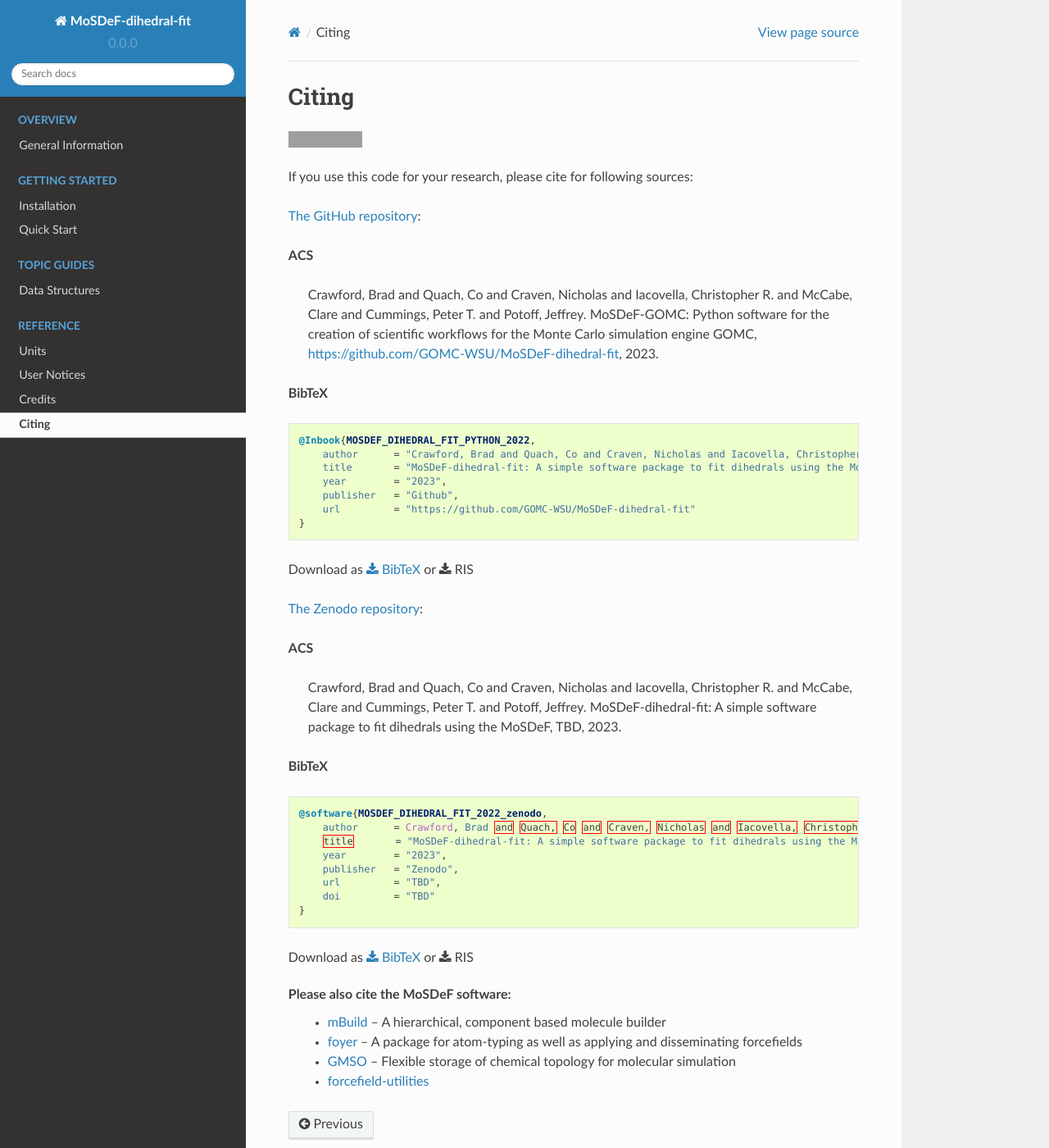
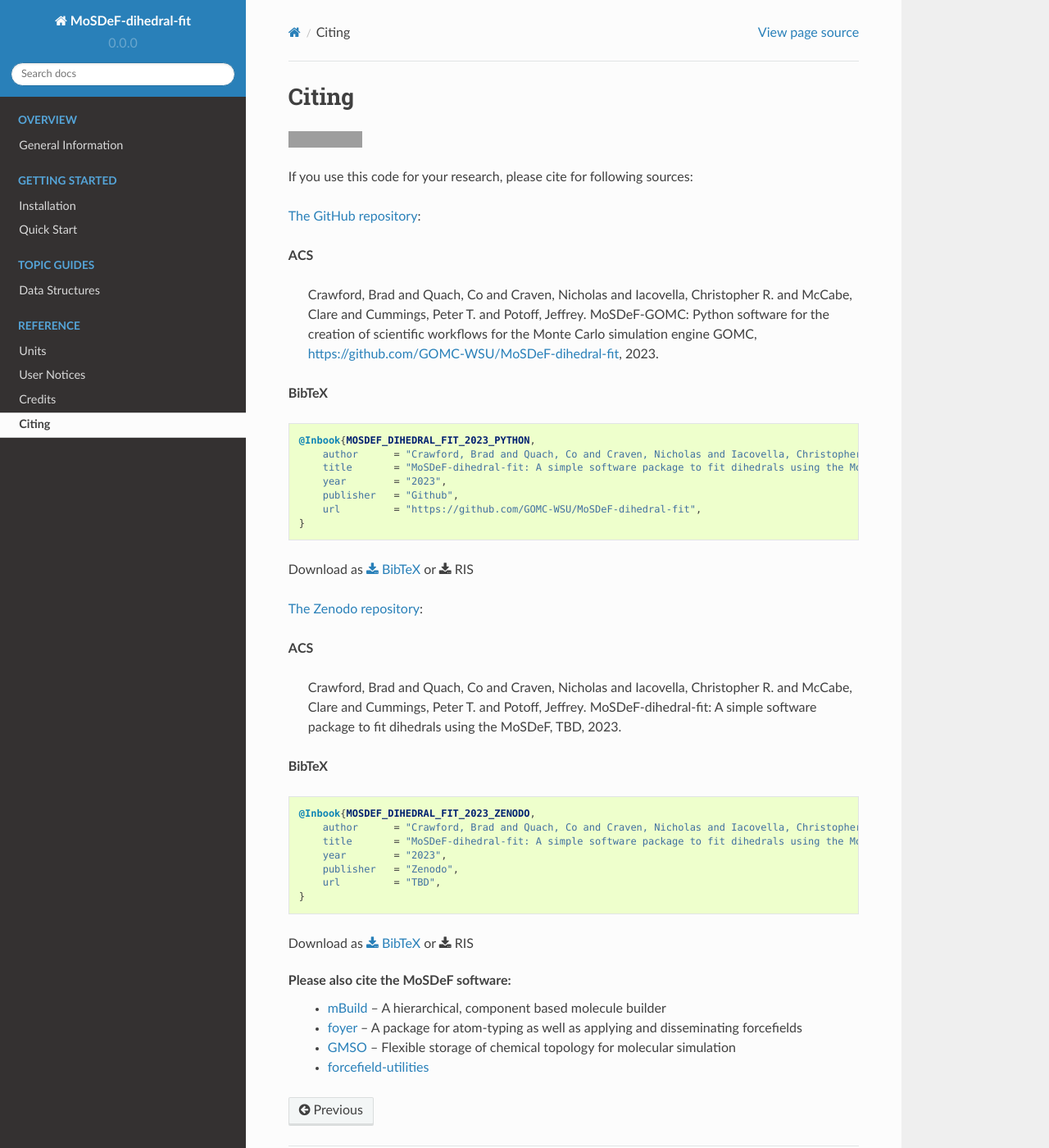
Before and after one commit to GOMC-WSU/MoSDeF-dihedral-fit, a Sphinx documentation site: the page built from docs/reference/citing_mosdef_dihedral_fit_python.rst, in a window 1280 px wide and 1400 px high. Shown: the whole window at 82% size. Built offline with Sphinx 7.4.7 and the Read the Docs theme 2.0.0, drawn with Linux system fonts in a browser that asks for light colours; grey boxes are pictures that could not be loaded.

```diff
--- a/docs/getting_started/installation/installation.rst
+++ b/docs/getting_started/installation/installation.rst
@@ -5,7 +5,7 @@
     :target: http://opensource.org/licenses/MIT
 
 Recommended installation is with `mamba <https://github.com/mamba-org/mamba>`_
-----------------------------------------------------------
+------------------------------------------------------------------------------
 ::
 
     $ mamba install -c conda-forge mosdef-dihedral-fit
--- a/docs/reference/citing_mosdef_dihedral_fit_python.rst
+++ b/docs/reference/citing_mosdef_dihedral_fit_python.rst
@@ -16,12 +16,12 @@
 
 .. code-block:: bibtex
 
-    @Inbook{MOSDEF_DIHEDRAL_FIT_PYTHON_2022,
+    @Inbook{MOSDEF_DIHEDRAL_FIT_2023_PYTHON,
 	author      = "Crawford, Brad and Quach, Co and Craven, Nicholas and Iacovella, Christopher R. and McCabe, Clare and Cummings, Peter T. and  Potoff, Jeffrey",
 	title       = "MoSDeF-dihedral-fit: A simple software package to fit dihedrals using the MoSDeF",
 	year        = "2023",
 	publisher   = "Github",
-	url         = "https://github.com/GOMC-WSU/MoSDeF-dihedral-fit"
+	url         = "https://github.com/GOMC-WSU/MoSDeF-dihedral-fit",
     }
 
 Download as :download:`BibTeX <mosdef_dihedral_fit_python.bib>` or :download:`RIS <mosdef_dihedral_fit_python.ris>`
@@ -37,16 +37,15 @@
 
 .. code-block:: bibtex
 
-    @software{MOSDEF_DIHEDRAL_FIT_2022_zenodo,
-	author      = Crawford, Brad and Quach, Co and Craven, Nicholas and Iacovella, Christopher R. and McCabe, Clare and Cummings, Peter T. and  Potoff, Jeffrey",
+    @Inbook{MOSDEF_DIHEDRAL_FIT_2023_ZENODO,
+	author      = "Crawford, Brad and Quach, Co and Craven, Nicholas and Iacovella, Christopher R. and McCabe, Clare and Cummings, Peter T. and  Potoff, Jeffrey",
 	title       = "MoSDeF-dihedral-fit: A simple software package to fit dihedrals using the MoSDeF",
 	year        = "2023",
 	publisher   = "Zenodo",
 	url         = "TBD",
-	doi	    = "TBD"
     }
 
-Download as :download:`BibTeX <mosdef_dihedral_fit_zenodo.bib>` or :download:`RIS <mosdef_dihedral_fit_zenodo.ris>`
+Download as :download:`BibTeX <mosdef_dihedral_fit_python.bib>` or :download:`RIS <mosdef_dihedral_fit_python.ris>`
 
 
 
```
